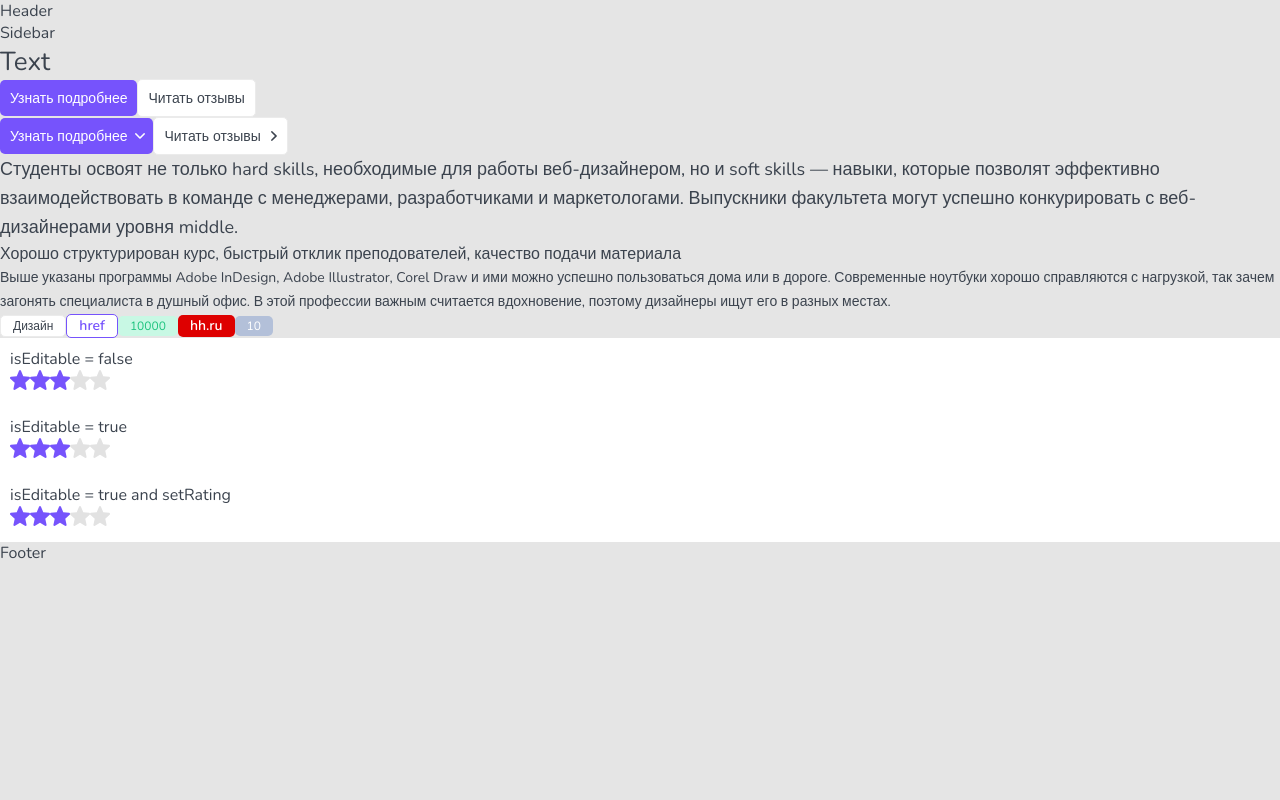
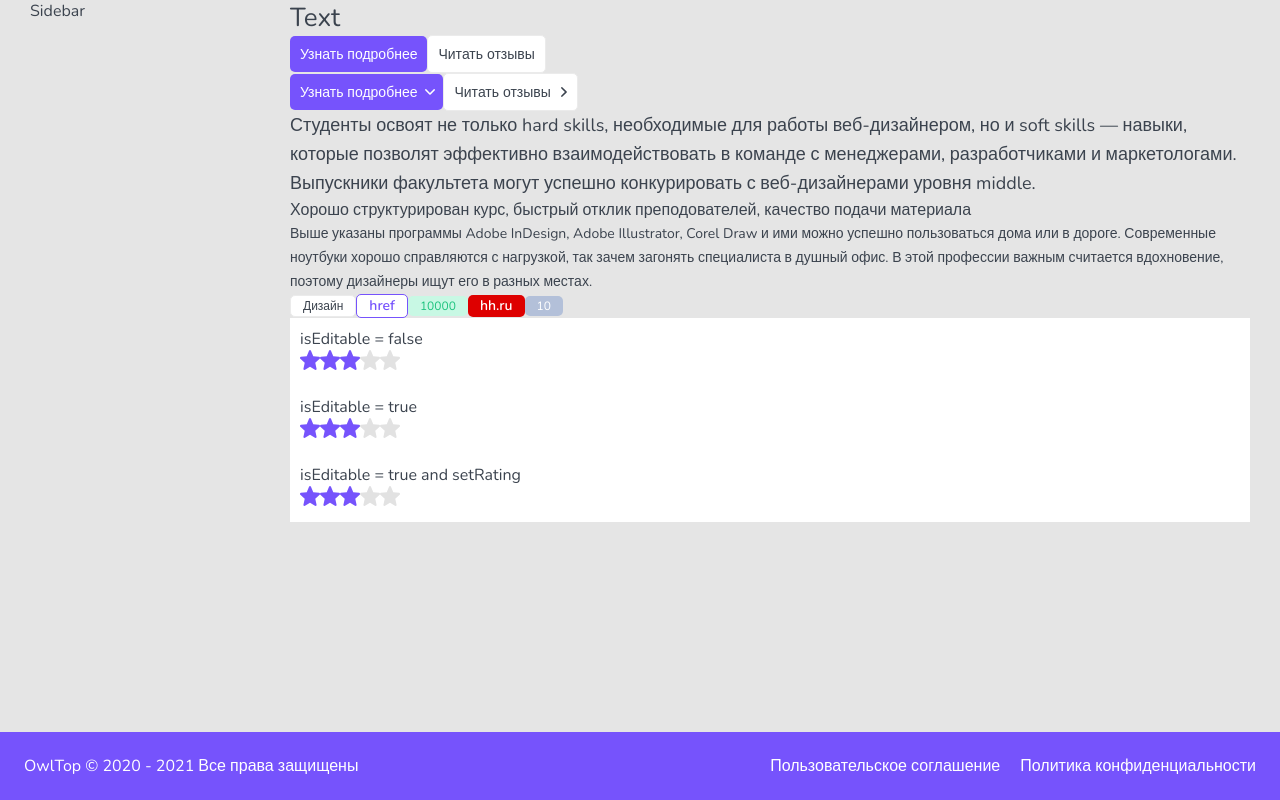
Before and after one commit to danyamdev/react-next, a Next.js app: page / in a window 1280 px wide. Built offline with nearby package versions, Linux system fonts and the light colour scheme.

Commit message:
Created component Footer

```diff
--- a/layout/footer/footer.module.css
+++ b/layout/footer/footer.module.css
@@ -0,0 +1,24 @@
+.footer {
+	display: grid;
+	grid-template-columns: 1fr auto auto;
+	gap: 10px 20px;
+
+	padding: 24px;
+
+	color: var(--white);
+	background: var(--primary);
+
+	font-size: 16px;
+	font-weight: 500;
+	line-height: 20px;
+}
+
+.footer a:hover {
+	color: var(--gray-light);
+}
+
+@media (max-width: 765px) {
+	.footer {
+		grid-template-columns: 1fr;
+	}
+}
--- a/layout/footer/index.tsx
+++ b/layout/footer/index.tsx
@@ -1,5 +1,17 @@
+import cn from 'classnames';
+
 import { IFooterProps } from '@/layout/footer/props';
 
-export const Footer = ({ ...props }: IFooterProps): JSX.Element => (
-  <div {...props}>Footer</div>
+import styles from './footer.module.css';
+
+export const Footer = ({ className, ...props }: IFooterProps): JSX.Element => (
+  <div {...props} className={cn(className, styles.footer)}>
+    <div>OwlTop © 2020 - 2021 Все права защищены</div>
+    <a href="#" target="_blank">
+      Пользовательское соглашение
+    </a>
+    <a href="#" target="_blank">
+      Политика конфиденциальности
+    </a>
+  </div>
 );
--- a/layout/index.tsx
+++ b/layout/index.tsx
@@ -6,15 +6,15 @@
 
 import { ILayoutProps } from '@/layout/props';
 
+import styles from './layout.module.css';
+
 const Layout = ({ children }: ILayoutProps): JSX.Element => (
-  <>
-    <Header />
-    <div>
-      <Sidebar />
-      <div>{children}</div>
-    </div>
-    <Footer />
-  </>
+  <div className={styles.wrapper}>
+    <Header className={styles.header} />
+    <Sidebar className={styles.sidebar} />
+    <div className={styles.body}>{children}</div>
+    <Footer className={styles.footer} />
+  </div>
 );
 
 export const withLayout = <T extends Record<string, unknown>>(
--- a/layout/layout.module.css
+++ b/layout/layout.module.css
@@ -0,0 +1,48 @@
+.wrapper {
+	display: grid;
+	grid-template-columns: auto 230px minmax(320px, 1200px) auto;
+	grid-template-rows: auto 1fr auto;
+  gap: 0 30px;
+
+	min-height: 100vh;
+	grid-template-areas:
+		". header header ."
+		". sidebar body ."
+		"footer footer footer footer";
+}
+
+.header {
+	display: none;
+	grid-area: header;
+}
+
+.sidebar {
+	grid-area: sidebar;
+}
+
+.body {
+	grid-area: body;
+}
+
+.footer {
+	grid-area: footer;
+}
+
+
+@media (max-width: 765px) {
+	.wrapper {
+		grid-template-columns: 1fr;
+		grid-template-areas:
+			"header"
+			"body"
+			"footer";
+	}
+
+	.header {
+		display: block;
+	}
+
+	.sidebar {
+		display: none;
+	}
+}
```
